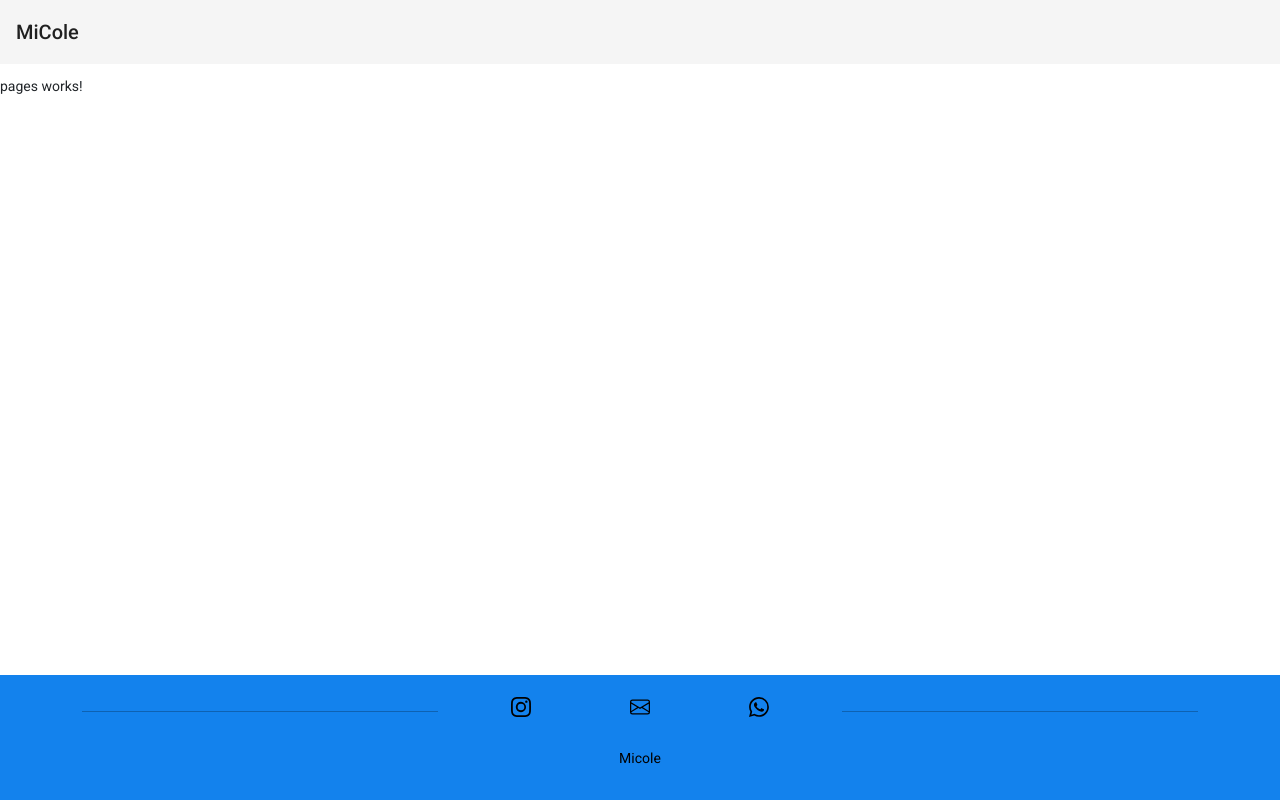
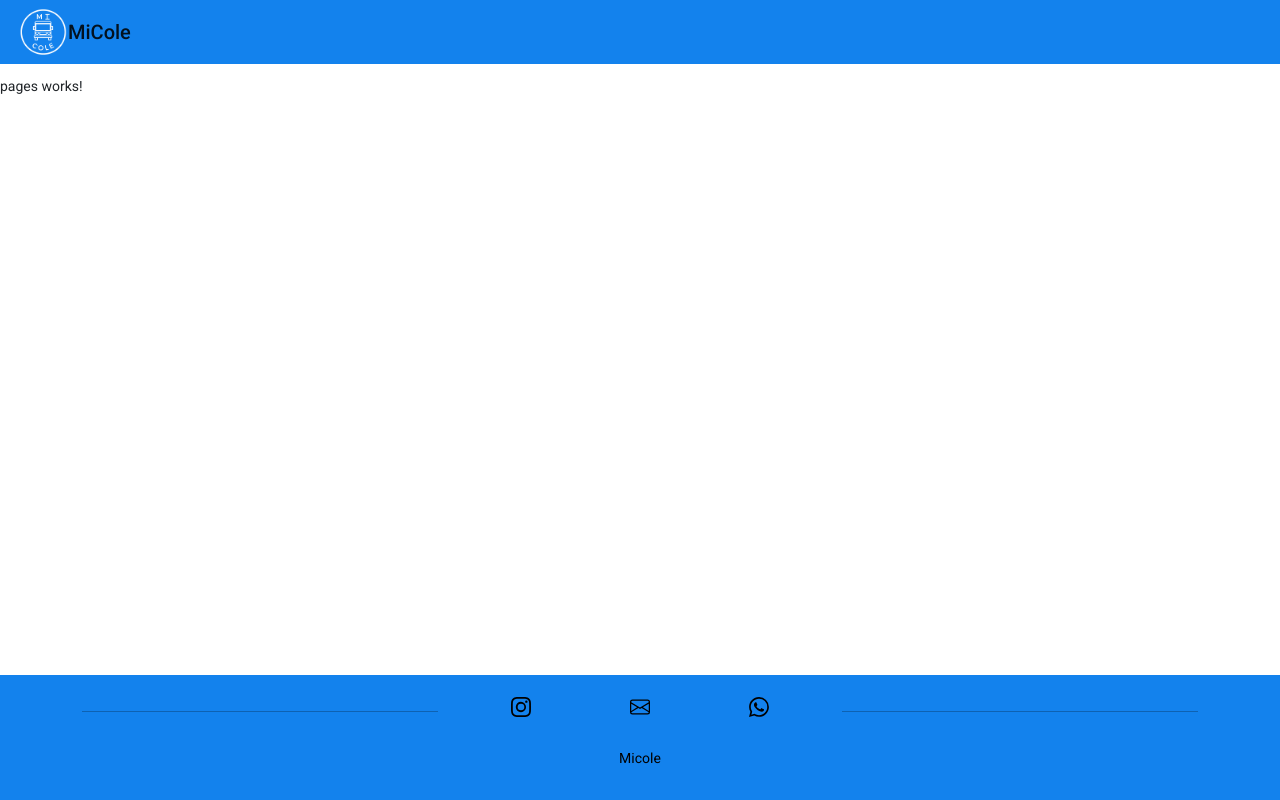
Before and after one commit to luci0310/micole-web, an Angular app: page / in a window 1280 px wide. Built offline with nearby package versions, Linux system fonts and the light colour scheme.

Commit message:
subo navbar con el logo

```diff
--- a/src/app/shared/components/navbar/navbar.component.css
+++ b/src/app/shared/components/navbar/navbar.component.css
@@ -0,0 +1,10 @@
+mat-toolbar{
+    background-color: #1382ED
+    ;
+}
+
+.logo{
+    margin-left: 2px;
+    width: 50px;
+    height: 50px;
+}
--- a/src/app/shared/components/navbar/navbar.component.html
+++ b/src/app/shared/components/navbar/navbar.component.html
@@ -1,5 +1,6 @@
 <p>
     <mat-toolbar>
+      <img src="../../../../assets/logo.png" alt="Logo de MiCole" class="logo">
       <span>MiCole</span>
     </mat-toolbar>
 </p>
```
Also changed, not shown: src/assets/logo.png (added).
